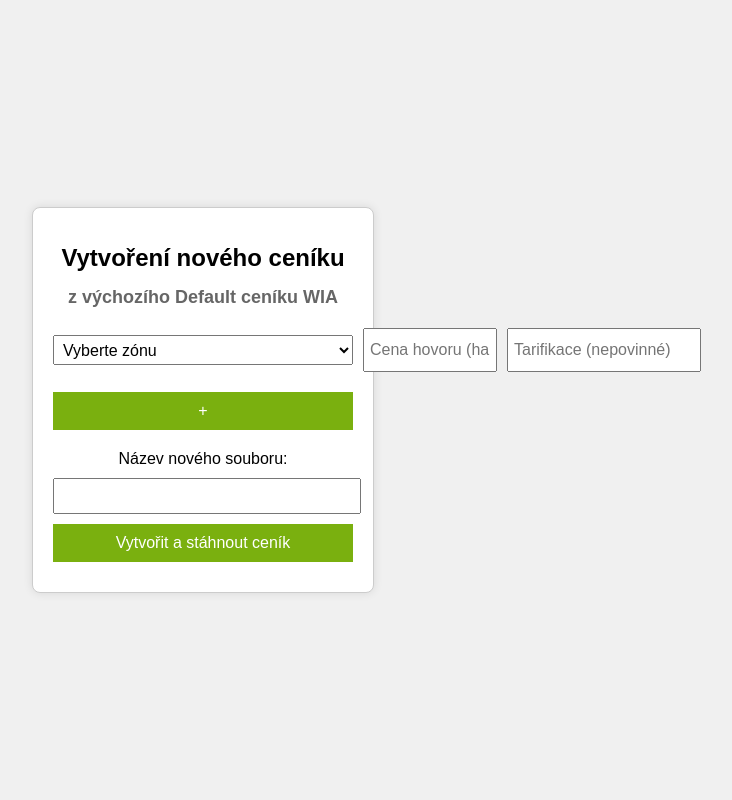
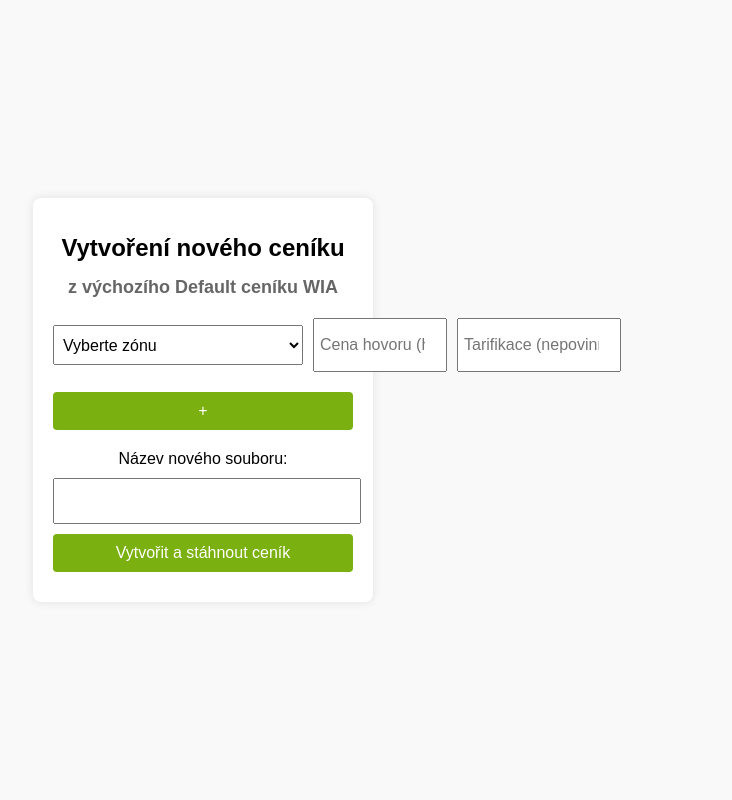
Before and after one commit to zdendael/sws_ceniky, a Flask app: page / in a window 1280 px wide. Shown: the whole page, without its empty margins (437-1169 px from the left). Run offline with Flask 3, Linux system fonts and the light colour scheme.

Commit message:
Update index.html

```diff
--- a/templates/index.html
+++ b/templates/index.html
@@ -6,11 +6,12 @@
     <style>
         body {
             font-family: Arial, sans-serif;
+            background-color: #f9f9f9;
         }
         .container {
-            max-width: 800px;  /* Zvětšení šířky formuláře */
-            margin: 0 auto;
-            border: 1px solid #ccc;
+            max-width: 1000px;
+            margin: 50px auto;
+            background-color: white;
             padding: 20px;
             border-radius: 8px;
             box-shadow: 0 0 10px rgba(0, 0, 0, 0.1);
@@ -23,18 +24,19 @@
         .zone-group select,
         .zone-group input {
             margin-right: 10px;
-            height: 30px;  /* Nastavení výšky input polí */
+            height: 40px;
             padding: 5px;
-            font-size: 16px;  /* Zvýšení velikosti písma */
+            font-size: 16px;
+            flex: 1;
         }
         .zone-group select {
-            min-width: 300px;  /* Nastavení minimální šířky pro select */
+            min-width: 250px;
         }
         .zone-group input[name="cena_hovoru"] {
-            width: 120px;  /* Šířka pro pole ceny hovoru */
+            width: 120px;
         }
         .zone-group input[name="tarifikace"] {
-            width: 180px;  /* Šířka pro pole tarifikace */
+            width: 150px;
         }
         .zone-group .remove-button {
             background-color: #ff4c4c;
@@ -43,11 +45,12 @@
             padding: 5px;
             cursor: pointer;
             font-size: 16px;
-            height: 30px;
-            width: 30px;
+            height: 40px;
+            width: 40px;
             display: flex;
             align-items: center;
             justify-content: center;
+            border-radius: 4px;
         }
         .add-button, button[type="submit"] {
             background-color: #7ab00f;
@@ -57,9 +60,10 @@
             cursor: pointer;
             font-size: 16px;
             margin-top: 10px;
+            border-radius: 4px;
         }
         .add-button:hover, button[type="submit"]:hover {
-            background-color: #43780b;  /* Barva po přejetí myší */
+            background-color: #43780b;
         }
         .add-button {
             display: block;
@@ -111,13 +115,13 @@
                             <option value="{{ zona.kod }}">{{ zona.kod }} : {{ zona.nazev }}</option>
                         {% endfor %}
                     </select>
-                    <input type="text" name="cena_hovoru" placeholder="Cena hovoru (halíře za sekundu)" required pattern="^\d+(\.\d{1,2})?$" title="Pouze čísla a desetinná tečka" oninput="validateInput(this)">
-                    <input type="text" name="tarifikace" class="tarifikace" placeholder="Tarifikace (nepovinné)" pattern="^\d*$" title="Pouze celá čísla" oninput="validateInput(this)">
+                    <input type="number" name="cena_hovoru" placeholder="Cena hovoru (halíře za sekundu)" step="0.01" required oninput="validateInput(this)">
+                    <input type="number" name="tarifikace" class="tarifikace" placeholder="Tarifikace (nepovinné)" step="1" oninput="validateInput(this)">
                 </div>
             </div>
             <button type="button" class="add-button" onclick="addZone()">+</button>
             <label for="nazev_noveho_souboru">Název nového souboru:</label>
-            <input type="text" id="nazev_noveho_souboru" name="nazev_noveho_souboru" required style="height: 30px;">
+            <input type="text" id="nazev_noveho_souboru" name="nazev_noveho_souboru" required style="height: 40px;">
             <button type="submit">Vytvořit a stáhnout ceník</button>
         </form>
     </div>
@@ -134,8 +138,8 @@
                         <option value="{{ zona.kod }}">{{ zona.kod }} : {{ zona.nazev }}</option>
                     {% endfor %}
                 </select>
-                <input type="text" name="cena_hovoru" placeholder="Cena hovoru (halíře za sekundu)" required pattern="^\d+(\.\d{1,2})?$" title="Pouze čísla a desetinná tečka" oninput="validateInput(this)">
-                <input type="text" name="tarifikace" class="tarifikace" placeholder="Tarifikace (nepovinné)" pattern="^\d*$" title="Pouze celá čísla" oninput="validateInput(this)">
+                <input type="number" name="cena_hovoru" placeholder="Cena hovoru (halíře za sekundu)" step="0.01" required oninput="validateInput(this)">
+                <input type="number" name="tarifikace" class="tarifikace" placeholder="Tarifikace (nepovinné)" step="1" oninput="validateInput(this)">
                 <button type="button" class="remove-button" onclick="removeZone(this)">×</button>
             `;
             zoneContainer.appendChild(newZoneGroup);
```
